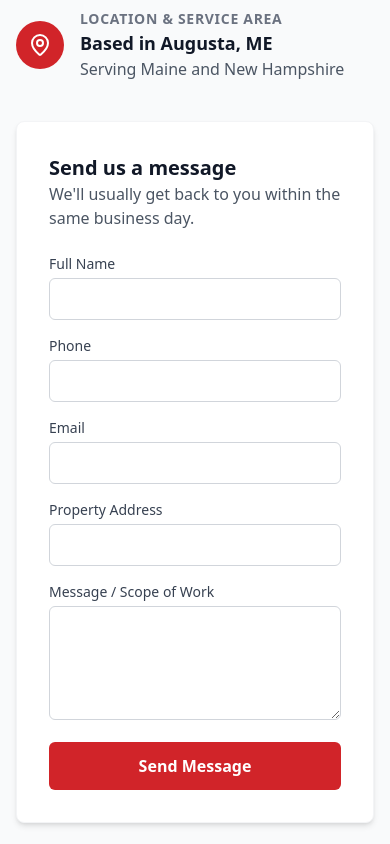
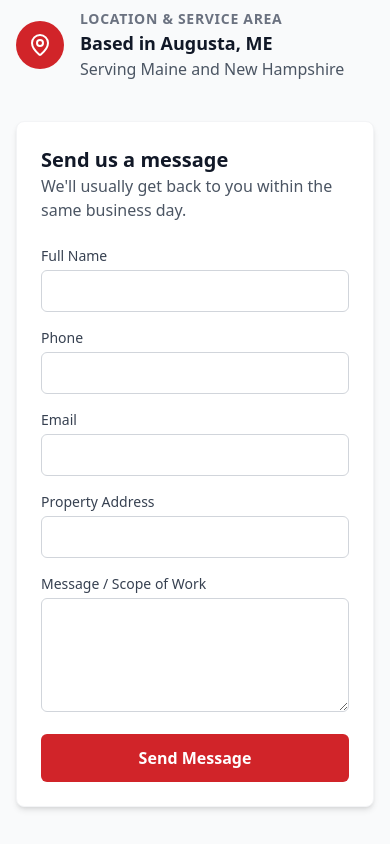
Before and after one commit to melarre/ADS-Website, a React (Vite) app: page / in a window 390 px wide. Shown: the part 3900-4744 px from the top of the page. Built offline with nearby package versions, Linux system fonts and the light colour scheme.

Commit message:
Tighten Form padding on mobile

```diff
--- a/src/App.jsx
+++ b/src/App.jsx
@@ -278,7 +278,7 @@ function App() {
           </div>
 
           {/* Form Section */}
-          <div className="lg:w-1/2 bg-white p-8 rounded-lg shadow-md border border-gray-100">
+          <div className="lg:w-1/2 bg-white p-6 md:p-8 rounded-lg shadow-md border border-gray-100">
             <h3 className="text-xl font-extrabold text-gray-900">Send us a message</h3>
             <p className="text-md text-gray-600 mb-6">We'll usually get back to you within the same business day.</p>
             <form action="https://formspree.io/f/mkjgnkwr" method="POST" className="space-y-4">
```
